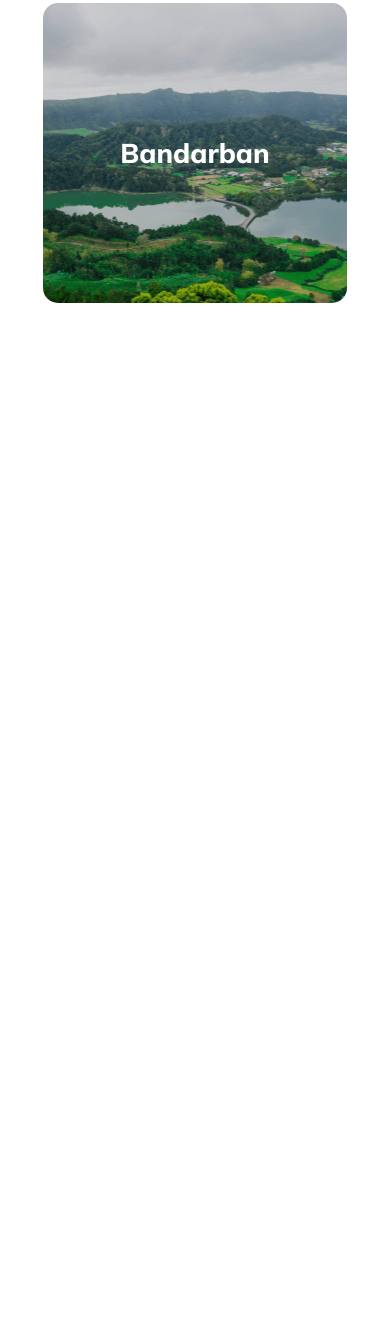
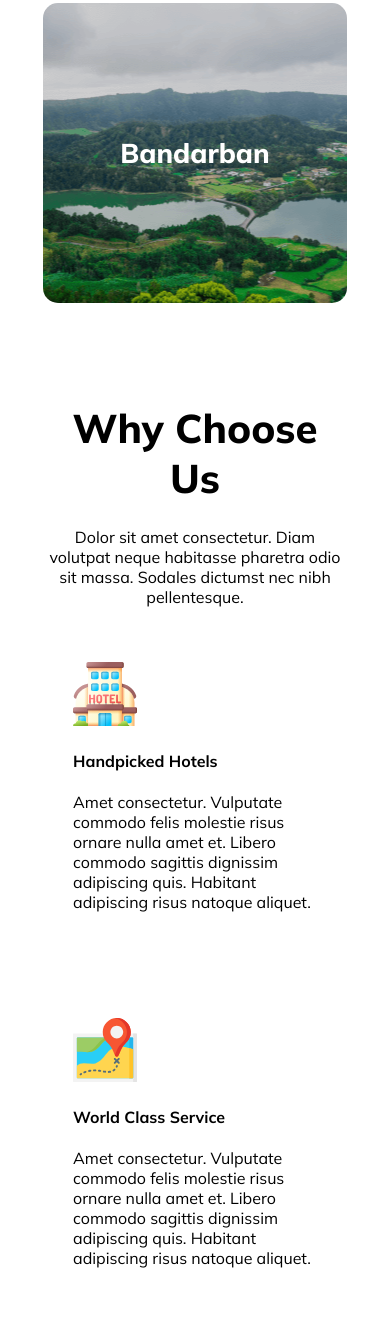
Before and after one commit to Shaon247on/Assignment-02-hero-travel, a plain HTML site: page index.html in a window 390 px wide. Shown: the part 4026-5367 px from the top of the page. Before the commit the page ends 4379 px from the top, so only its background shows below. Drawn offline with Linux system fonts and the light colour scheme.

Commit message:
added the choose section with small device responsiveness

```diff
--- a/index.html
+++ b/index.html
@@ -133,7 +133,43 @@
                 </div>
             </div>
         </section>
+        <!-- end of destination section -->
 
+        <!-- start of choose section -->
+
+        <section>
+            <div class="choos-section">
+                <div class="choos-text-section">
+                    <h3 class="choos-title">Why Choose Us</h3>
+                    <p class="choos-description">Dolor sit amet consectetur. Diam volutpat neque habitasse pharetra odio
+                        sit massa. Sodales
+                        dictumst nec nibh pellentesque.</p>
+                </div>
+                <div class="choos-image-container-1">
+                    <div class="choose-card">
+                        <img src="icon/hotel 1.svg" alt="">
+                        <h4>Handpicked Hotels</h4>
+                        <p>Amet consectetur. Vulputate commodo felis molestie risus ornare nulla amet et. Libero commodo
+                            sagittis dignissim adipiscing quis. Habitant adipiscing risus natoque aliquet. </p>
+                    </div>
+                    <div class="choose-card">
+                        <img src="icon/map 1.svg" alt="">
+                        <h4>World Class Service</h4>
+                        <p>Amet consectetur. Vulputate commodo felis molestie risus ornare nulla amet et. Libero commodo
+                            sagittis dignissim adipiscing quis. Habitant adipiscing risus natoque aliquet. </p>
+                    </div>
+                </div>
+                <div class="choos-image-container-2">
+                    <div class="choose-card-bottom">
+                        <img src="icon/price-tag 1.svg" alt="">
+                        <h4>Best Price Guarantee</h4>
+                        <p>Amet consectetur. Vulputate commodo felis molestie risus ornare nulla amet et. Libero commodo
+                            sagittis dignissim adipiscing quis. Habitant adipiscing risus natoque aliquet. </p>
+                    </div>
+                </div>
+            </div>
+
+        </section>
     </main>
 
     <footer>
--- a/style/style.css
+++ b/style/style.css
@@ -240,14 +240,14 @@ main {
     margin-bottom: 45px;
 }
 
-.destination-image-section>div>div>h4{
+.destination-image-section>div>div>h4 {
     font-size: 1.70rem;
     font-weight: 800;
     color: white;
 
 }
 
-.image-1{
+.image-1 {
     height: 300px;
     gap: 20px;
     background-image: url(../images/Rectangle\ 5.png);
@@ -260,7 +260,7 @@ main {
     justify-content: center;
 }
 
-.image-2{
+.image-2 {
     height: 300px;
     gap: 20px;
     background-image: url(../images/Rectangle\ 8.png);
@@ -273,7 +273,7 @@ main {
     justify-content: center;
 }
 
-.image-3{
+.image-3 {
     height: 300px;
     gap: 20px;
     background-image: url(../images/Rectangle\ 6.png);
@@ -286,7 +286,7 @@ main {
     justify-content: center;
 }
 
-.image-4{
+.image-4 {
     height: 300px;
     gap: 20px;
     background-image: url(../images/Rectangle\ 7.png);
@@ -299,7 +299,7 @@ main {
     justify-content: center;
 }
 
-.image-5{
+.image-5 {
     height: 300px;
     gap: 20px;
     background-image: url(../images/Rectangle\ 9.png);
@@ -312,7 +312,7 @@ main {
     justify-content: center;
 }
 
-.image-6{
+.image-6 {
     height: 300px;
     gap: 20px;
     background-image: url(../images/Rectangle\ 11.png);
@@ -325,7 +325,7 @@ main {
     justify-content: center;
 }
 
-.image-7{
+.image-7 {
     height: 300px;
     gap: 20px;
     background-image: url(../images/Rectangle\ 10.png);
@@ -364,6 +364,53 @@ main {
 
 }
 
+/* end of destination section */
+
+/* start of choose section */
+.choos-section {
+    margin-top: 100px;
+}
+
+.choos-text-section {
+    text-align: center;
+    margin-bottom: 25px;
+}
+
+.choos-title {
+    font-size: 2.5rem;
+    font-weight: 800;
+    margin-bottom: 0px;
+}
+
+.choos-description {
+    max-width: 630px;
+    margin: 24px auto;
+}
+
+.choos-image-container-1 {
+    margin-bottom: 0px;
+    display: flex;
+    gap: 1.5vw;
+}
+
+.choos-image-container-2 {
+    margin-top: 1.5vw;
+
+}
+.choose-card-bottom{
+    margin: 0px auto;
+    width: 40.996vw;
+    height: 200px;
+    padding: 30px;
+
+}
+
+
+.choose-card {
+    width: 40.996vw;
+    height: 200px;
+    padding: 30px;
+}
 
 
 
@@ -503,23 +550,44 @@ main {
         width: 305px;
         height: 310px;
     }
-    .destination-row-1{
+
+    .destination-row-1 {
         grid-template-columns: repeat(1, 1fr);
         gap: 20px;
     }
-    .destination-row-2{
+
+    .destination-row-2 {
         grid-template-columns: repeat(1, 1fr);
         gap: 20px;
     }
-    .destination-row-3{
+
+    .destination-row-3 {
         grid-template-columns: repeat(1, 1fr);
         gap: 20px;
     }
-    .destination-image-section{
+
+    .destination-image-section {
         margin-top: 0px;
     }
-    .destination-text-section{
+
+    .destination-text-section {
         margin-bottom: 15px;
     }
 
+    .choos-image-container-1 {
+        flex-direction: column;
+        justify-content: center;
+    }
+
+    .choose-card {
+        width: 80%;
+        height: 290px;
+    }
+
+    .choose-card-bottom{
+        width: 80%;
+        height: 290px;
+        margin: 6px 20px 20px 0px ;
+    }
+
 }
```
